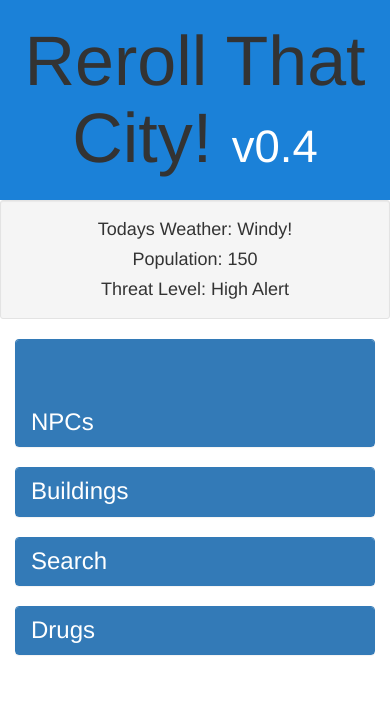
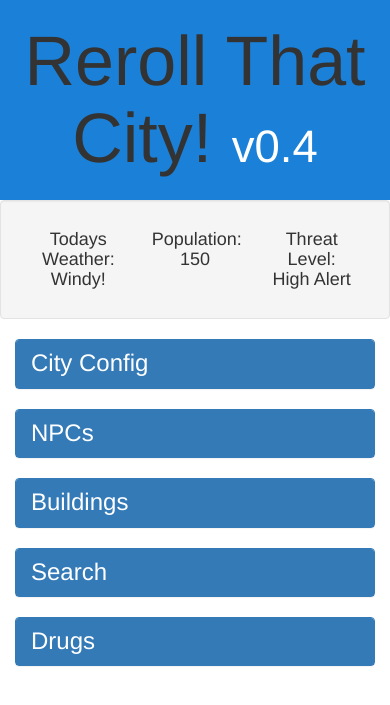
Before and after one commit to JonoDZ/dndappDjango, a Django app: page /world/ in a window 390 px wide. Shown: the top 705 px of the page. Run offline with Django 3.2, Linux system fonts and the light colour scheme; tables that the repository leaves empty hold one stand-in row (values such as "Sample post"); some libraries are stand-ins or nearby versions.

Commit message:
mobile view bug fix
mobile view bug fixed where various panels would be hidden

```diff
--- a/dndapp/worldgen/templates/worldgen/index.html
+++ b/dndapp/worldgen/templates/worldgen/index.html
@@ -31,14 +31,14 @@
 	</div>
 	{# END HEADER #}
 
-	<div id="topSegment" class="well well-sm col-md-12">
-		<div id="weather" class="col-sm-4 text-center">
+	<div id="topSegment" class="well col-xs-12">
+		<div id="weather" class="col-xs-4 text-center">
 			<h4> Todays Weather: Windy!</h4>
 		</div>
-		<div id="populationContainer" class="col-sm-4 text-center">
+		<div id="populationContainer" class="col-xs-4 text-center">
 			<h4> Population: <span id="population"> 150</span> </h4>
 		</div>
-		<div id="threatLevel" class="col-sm-4 text-center">
+		<div id="threatLevel" class="col-xs-4 text-center">
 			<h4> Threat Level: High Alert <h4>
 		</div>
 	</div>
@@ -105,7 +105,7 @@
 {# START OF MAIN PAGE #}
 
 	{# NPC BOX #}
-	<div class="col-md-7 col-lg-5">
+	<div class="col-xs-12 col-md-7 col-lg-5">
 		<div id="npcTable" class="panel panel-primary">
 			<div class="panel-heading"> <h3 data-toggle="collapse" href="#collapse-npc"> NPCs </h3></div>
 			<div id="collapse-npc" class="panel-collapse collapse pre-scrollable">
@@ -137,7 +137,7 @@
 	{# END NPC BOX #}
 
 	{# BUILDING BOX #}
-	<div class="col-md-5 col-lg-4">
+	<div class="col-xs-12 col-md-5 col-lg-4">
 		<div id="buildingsTable" class="panel panel-primary">
 			<div class="panel-heading"> <h3 data-toggle="collapse" href="#collapse-building">Buildings</h3></div>
 			<div id="collapse-building" class="panel-collapse collapse">
@@ -164,7 +164,7 @@
 	{# END BUILDING BOX #}
 
 	{# SEARCH BOX #}
-	<div class="col-sm-5 col-md-4 col-lg-3">
+	<div class="col-xs-12 col-sm-5 col-md-4 col-lg-3">
 		<div id="searchBar" class="panel panel-primary">
 			<div class="panel-heading"> <h3 data-toggle="collapse" href="#collapse-search">Search</h3></div>
 			<div id="collapse-search" class="panel-collapse collapse">
@@ -202,7 +202,7 @@
 	</div>
 	{# END SEARCH BOX #}
 
-	<div class="col-sm-5 col-md-4 col-lg-3">
+	<div class="col-xs-12 col-sm-5 col-md-4 col-lg-3">
 
 		<div id="drugTable" class="panel panel-primary">
 			<div class="panel-heading"> <h3 data-toggle="collapse" href="#collapse-drug">Drugs</h3></div>
```
